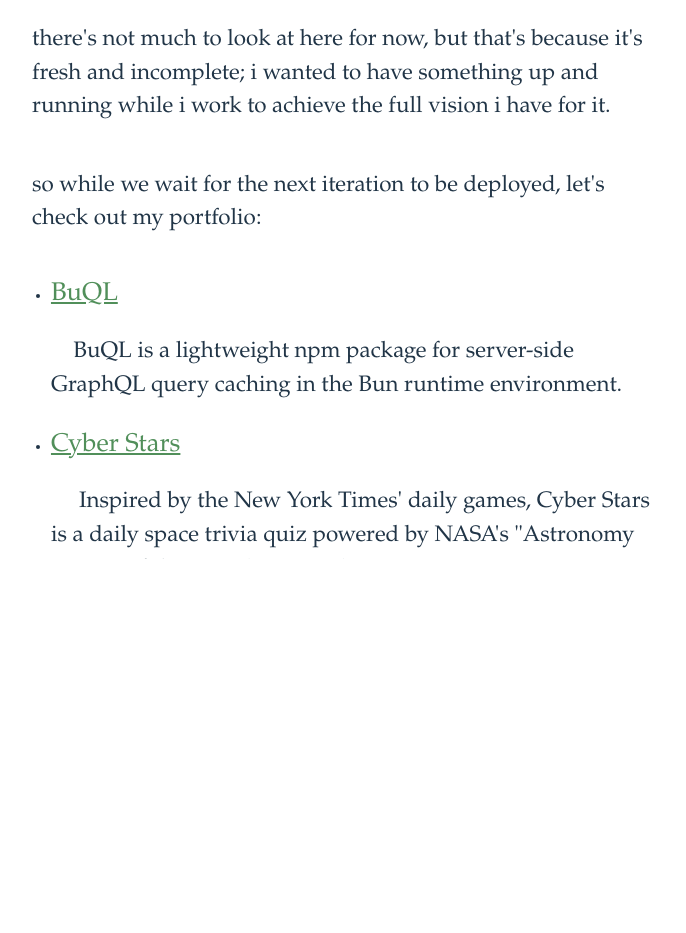
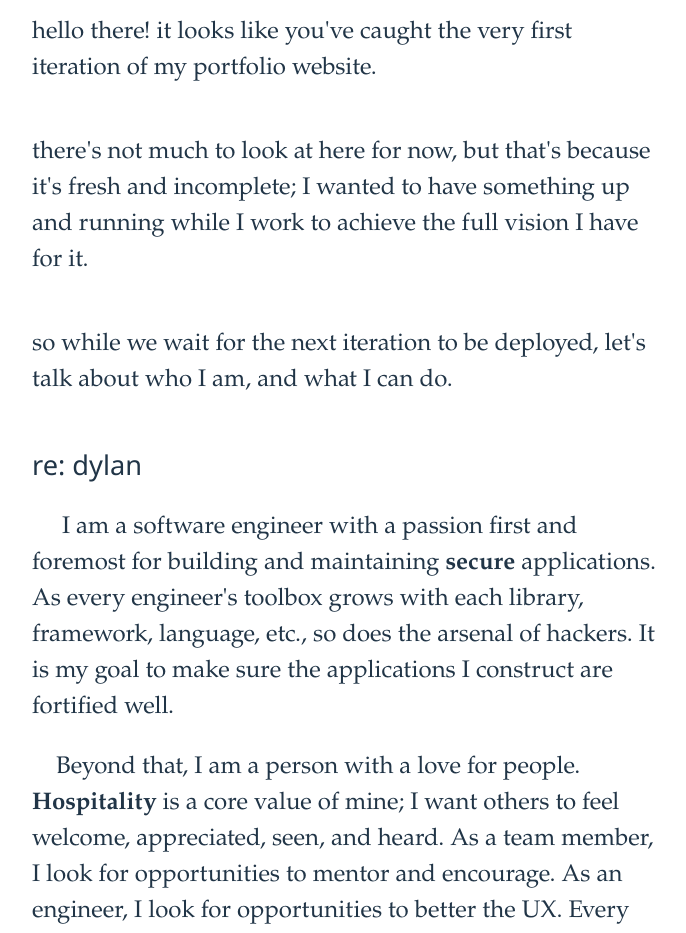
Before and after one commit to dylanbriar/Briar, a Vue app: page / in a window 1280 px wide. Shown: the part 200-1133 px from the top of the page, without its empty margins (292-978 px from the left). Before the commit the page ends 816 px from the top, so only its background shows below. Built offline with nearby package versions, Linux system fonts and the light colour scheme.

Commit message:
added about me

```diff
--- a/src/components/HelloWorld.vue
+++ b/src/components/HelloWorld.vue
@@ -4,17 +4,29 @@ import { ref } from 'vue'
 const count = ref(false)
 
 </script>
-
+<!-- window.scrollTo(0, 0) -->
 <template>
   <div id="portfolio">
     <h1>dylan briar</h1>
     <div class="portWelcome">
       <br>
-      <p>hello there, it looks like you've caught the very first iteration of my portfolio website.</p>
-      <p>there's not much to look at here for now, but that's because it's fresh and incomplete; i wanted to have something up and running while i work to achieve the full vision i have for it.</p>
-      <p>so while we wait for the next iteration to be deployed, let's check out my portfolio:</p>
+      <p>hello there! it looks like you've caught the very first iteration of my portfolio website.</p>
+      <p>there's not much to look at here for now, but that's because it's fresh and incomplete; I wanted to have something up and running while I work to achieve the full vision I have for it.</p>
+      <p>so while we wait for the next iteration to be deployed, let's talk about who I am, and what I can do.</p>
+    </div>
+    <div class="aboutMe">
+      <h2>re: dylan</h2>
+      <p>&nbsp;&nbsp;&nbsp;&nbsp; I am a software engineer with a passion first and foremost for building and maintaining <b>secure</b> applications.
+        As every engineer's toolbox grows with each library, framework, language, etc., so does the arsenal of hackers. It is my goal to make sure the
+        applications I construct are fortified well.
+      </p>
+      <p>
+        &nbsp;&nbsp;&nbsp;&nbsp;Beyond that, I am a person with a love for people. <b>Hospitality</b> is a core value of mine; I want others to feel welcome, appreciated, seen, and heard.
+        As a team member, I look for opportunities to mentor and encourage. As an engineer, I look for opportunities to better the UX. Every interaction should be a net positive.
+      </p>
     </div>
     <div class="portList">
+      <h2>re: portfolio</h2>
       <ul>
         <li>
           <a href="https://github.com/oslabs-beta/BuQL" class="portList__name">BuQL</a>
--- a/src/style.css
+++ b/src/style.css
@@ -5,7 +5,7 @@
 
   color-scheme: light dark;
   color: rgba(255, 255, 255, 0.87);
-  background-color: #342f27;
+  background-color: #3f372c;
 
   font-synthesis: none;
   text-rendering: optimizeLegibility;
@@ -23,12 +23,21 @@ h1 {
   display: flex;
   align-items: flex-start;
   justify-content: flex-start;
+  padding-top: 8%;
   max-width: 50%;
   min-width: 50%;
   font-size: 2.5em;
   font-weight: 100;
   line-height: 0.1;
+  /* font-family: 'Segoe UI', Tahoma, Geneva, Verdana, sans-serif */
 
+}
+
+h2 {
+  display: flex;
+  font-size: 1.7em;
+  font-weight: 400;
+  font-family: 'Segoe UI', Tahoma, Geneva, Verdana, sans-serif
 }
 
 #portfolio {
@@ -45,10 +54,13 @@ h1 {
   max-width: 50%;
 }
 
+.aboutMe{
+  min-width: 50%;
+  max-width: 50%;
+}
+
 .portList {
-  overflow-y: scroll;
   max-width: 50%;
-  max-height: 300px;
 }
 
 .portList__name {
@@ -57,10 +69,12 @@ h1 {
 
 ul {
   padding-inline-start: 3%;
+  overflow-y: scroll;
+  max-height: 400px;
 }
 
 p {
-  font-size: 1.4em;
+  font-size: 1.5em;
 }
 
 a {
```
